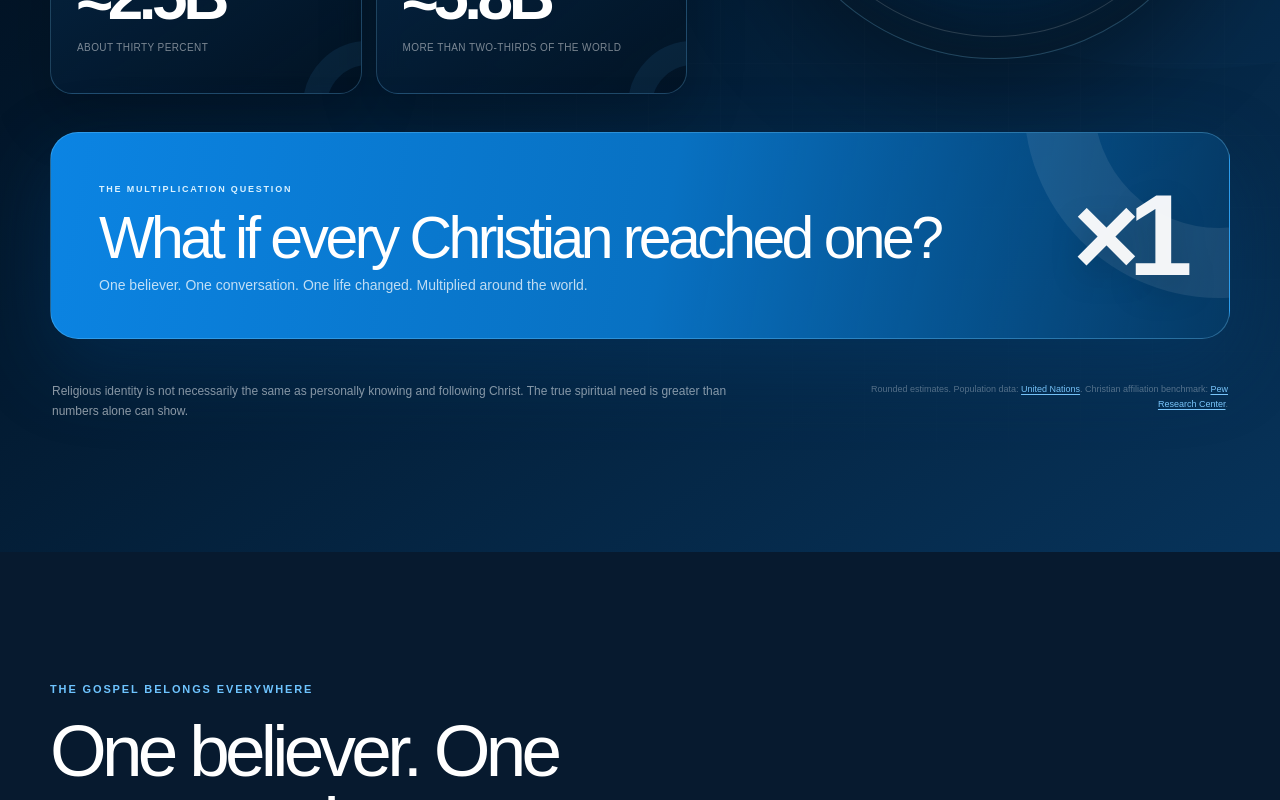
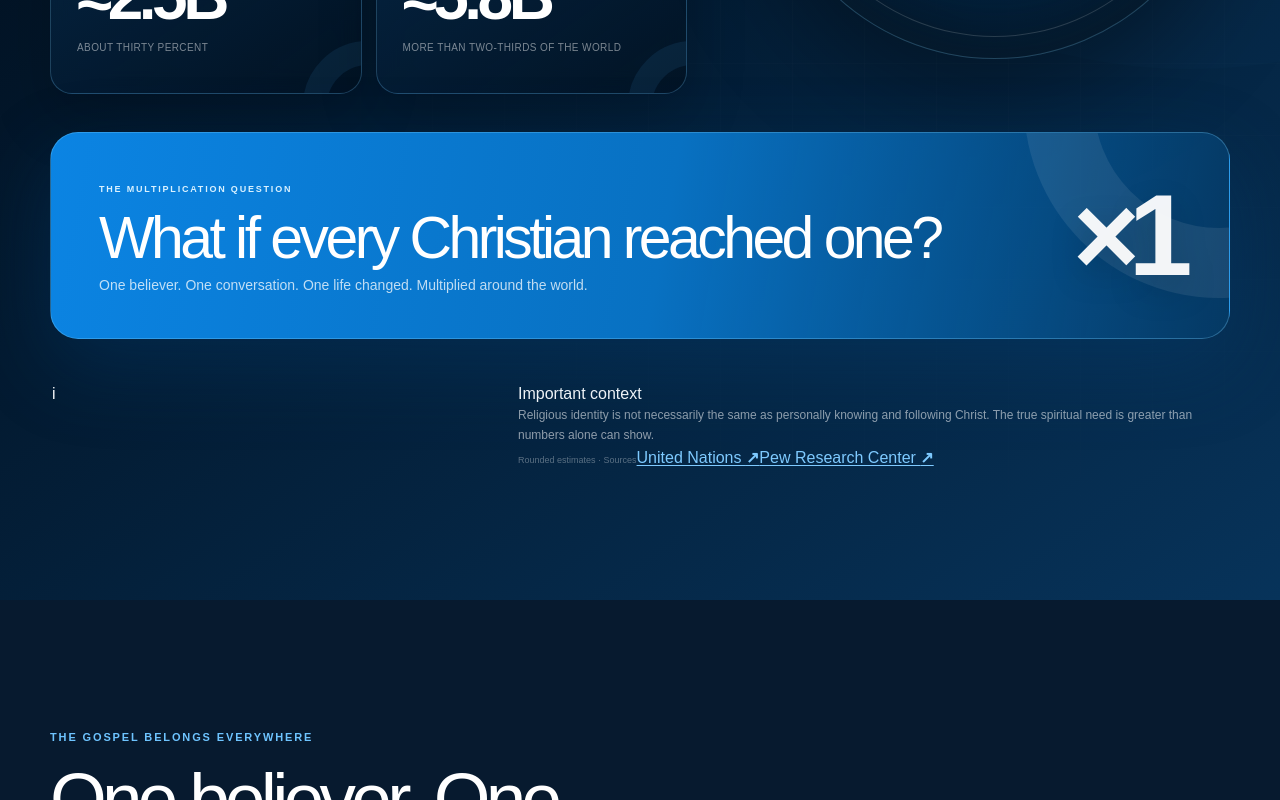
Before and after one commit to eaglevisiondigital/Lockliel, a Next.js app: page / in a window 1280 px wide. Shown: the part 2501-3301 px from the top of the page. Built offline with nearby package versions, Linux system fonts and the light colour scheme.

Commit message:
Refine short vision thumbnail layout

```diff
--- a/app/page.tsx
+++ b/app/page.tsx
@@ -176,15 +176,20 @@ export default function Home() {
           </div>
 
           <div className="harvest-numbers-note">
-            <p>
-              Religious identity is not necessarily the same as personally
-              knowing and following Christ. The true spiritual need is greater
-              than numbers alone can show.
-            </p>
-            <small>
-              Rounded estimates. Population data: <a href="https://population.un.org/wpp/" target="_blank" rel="noreferrer">United Nations</a>.
-              Christian affiliation benchmark: <a href="https://www.pewresearch.org/religion/2025/06/09/how-the-global-religious-landscape-changed-from-2010-to-2020/" target="_blank" rel="noreferrer">Pew Research Center</a>.
-            </small>
+            <div className="context-marker" aria-hidden="true">i</div>
+            <div className="context-copy">
+              <span>Important context</span>
+              <p>
+                Religious identity is not necessarily the same as personally
+                knowing and following Christ. The true spiritual need is greater
+                than numbers alone can show.
+              </p>
+              <div className="context-sources">
+                <small>Rounded estimates · Sources</small>
+                <a href="https://population.un.org/wpp/" target="_blank" rel="noreferrer">United Nations <b>↗</b></a>
+                <a href="https://www.pewresearch.org/religion/2025/06/09/how-the-global-religious-landscape-changed-from-2010-to-2020/" target="_blank" rel="noreferrer">Pew Research Center <b>↗</b></a>
+              </div>
+            </div>
           </div>
         </div>
       </section>
@@ -423,8 +428,19 @@ export default function Home() {
                         .discover{display:block;max-width:660px;margin-top:clamp(10px,2vw,24px);font-size:clamp(9px,1.25vw,16px);line-height:1.35;font-weight:700}
                         .cost-title{font-size:clamp(22px,3.5vw,50px)}
                         .cost-title em{font-size:.46em;line-height:1.2;letter-spacing:.04em}
+                        .stats-cover{display:block}
+                        .stats-cover .shade{background:linear-gradient(180deg,rgba(1,8,19,.16) 0%,rgba(1,10,24,.08) 47%,rgba(1,10,24,.92) 73%,#020d1a 100%)}
+                        .stats-cover .copy{position:absolute;inset:0;width:100%;height:100%;padding:0}
+                        .stats-cover .eyebrow{position:absolute;top:6%;left:5%;margin:0;text-shadow:0 3px 14px rgba(0,0,0,.8)}
+                        .stats-cover .stats{position:absolute;left:4%;right:4%;bottom:4%;width:auto;height:32%;gap:clamp(8px,1.5vw,18px)}
+                        .stats-cover .stat{display:grid;align-content:center;padding:clamp(10px,1.4vw,18px);background:rgba(2,15,30,.94);box-shadow:0 16px 40px rgba(0,0,0,.28)}
+                        .stats-cover .stat strong{font-size:clamp(27px,4vw,56px)}
+                        .stats-cover .stat small{margin-top:clamp(5px,.8vw,9px)}
+                        .stats-cover .stat .only{margin:0 0 5px}
+                        .stats-cover .discover{display:none}
+                        .stats-cover .play{position:absolute;top:42%;left:50%;transform:translate(-50%,-50%);margin:0;white-space:nowrap;text-shadow:0 3px 14px rgba(0,0,0,.8)}
                       </style>
-                      <a href="https://www.youtube-nocookie.com/embed/${video.videoId}?autoplay=1" aria-label="Play ${video.title}">
+                      <a class="${video.thumbnailType === "stats" ? "stats-cover" : ""}" href="https://www.youtube-nocookie.com/embed/${video.videoId}?autoplay=1" aria-label="Play ${video.title}">
                         <img src="${video.thumbnail}" alt="" />
                         <span class="shade"></span>
                         <span class="copy">
```
